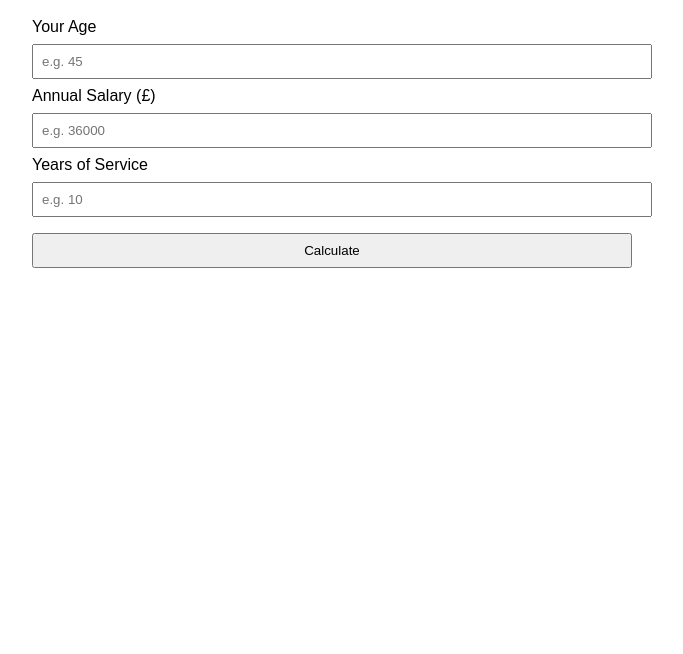
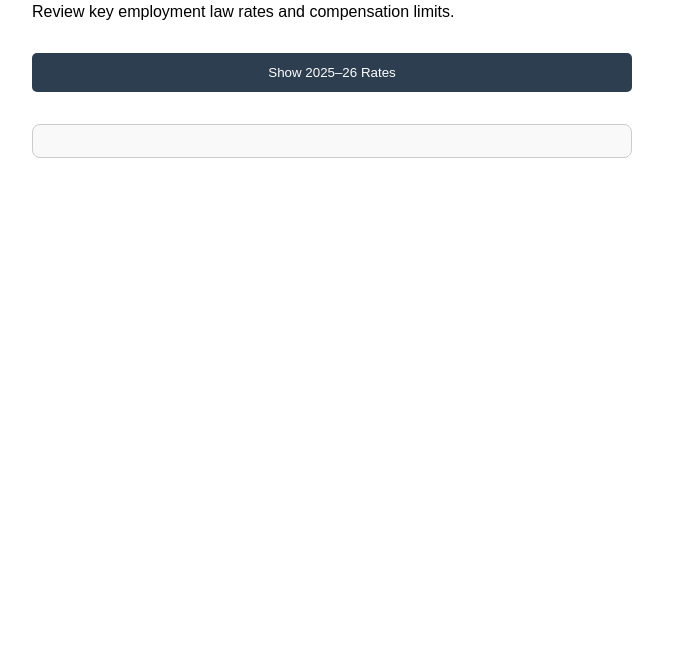
Before and after one commit to VWVConnect/Employment-Calculator, a plain HTML site: page index.html in a window 1280 px wide. Shown: the part 146-800 px from the top of the page, without its empty margins (308-991 px from the left). Drawn offline with Linux system fonts and the light colour scheme.

Commit message:
Update index.html

```diff
--- a/index.html
+++ b/index.html
@@ -3,25 +3,11 @@
 <head>
   <meta charset="UTF-8" />
   <meta name="viewport" content="width=device-width, initial-scale=1.0" />
-  <title>Employment Law Calculator 2025-26</title>
+  <title>Employment Law Statutory Payments Calculator 2025-26</title>
   <script defer>
-    function calculateCompensation() {
-      const salary = parseFloat(document.getElementById('salary').value);
-      const years = parseFloat(document.getElementById('years').value);
-      const age = parseInt(document.getElementById('age').value);
-      const weeklyPayCap = 700; // updated for 2025-26
-
-      let factor = 0;
-      if (age < 22) factor = 0.5;
-      else if (age < 41) factor = 1;
-      else factor = 1.5;
-
-      let weeksEntitlement = years * factor;
-      let cappedWeeklyPay = Math.min(salary / 52, weeklyPayCap);
-      let redundancyPay = cappedWeeklyPay * weeksEntitlement;
-
-      const smpRate = 184.03; // 2025-26 Statutory Maternity/Paternity/Adoption Pay (weekly)
-      const sspRate = 116.75; // Statutory Sick Pay
+    function showStatutoryInfo() {
+      const smpRate = 184.03; // weekly
+      const sspRate = 116.75; // weekly
 
       const nmwRates = {
         '21+': 11.44,
@@ -36,19 +22,19 @@
         unfairDismissalTotalCap: 135615
       };
 
-      let results = `Estimated Statutory Redundancy Pay: £${redundancyPay.toFixed(2)}\n\n`;
-      results += `Statutory Sick Pay (weekly): £${sspRate}\n`;
-      results += `Statutory Maternity/Paternity Pay (weekly after 6 weeks): £${smpRate}\n\n`;
+      let results = `📌 Statutory Payments (2025–26):\n\n`;
+      results += `• Statutory Sick Pay (weekly): £${sspRate}\n`;
+      results += `• Statutory Maternity/Paternity/Adoption Pay (weekly after 6 weeks): £${smpRate}\n\n`;
 
-      results += `National Minimum Wage (2025-26):\n`;
+      results += `📌 National Minimum & Living Wage (Hourly):\n`;
       for (const group in nmwRates) {
-        results += ` - Age ${group}: £${nmwRates[group]} per hour\n`;
+        results += `• Age ${group}: £${nmwRates[group]}\n`;
       }
 
-      results += `\nEmployment Tribunal Compensation Limits:\n`;
-      results += ` - Basic award cap: £${compLimits.maxBasicAward}\n`;
-      results += ` - Compensatory award cap: £${compLimits.maxCompensatoryAward}\n`;
-      results += ` - Unfair dismissal total cap: £${compLimits.unfairDismissalTotalCap}`;
+      results += `\n📌 Employment Tribunal Compensation Limits:\n`;
+      results += `• Basic award cap: £${compLimits.maxBasicAward}\n`;
+      results += `• Compensatory award cap: £${compLimits.maxCompensatoryAward}\n`;
+      results += `• Total cap for unfair dismissal: £${compLimits.unfairDismissalTotalCap}`;
 
       document.getElementById('result').textContent = results;
     }
@@ -60,32 +46,32 @@
       max-width: 600px;
       margin: auto;
     }
-    input, button {
-      padding: 0.5rem;
-      margin: 0.5rem 0;
+    button {
+      padding: 0.75rem;
+      margin: 1rem 0;
       width: 100%;
+      background: #2c3e50;
+      color: white;
+      border: none;
+      border-radius: 5px;
+      cursor: pointer;
     }
     #result {
       margin-top: 1rem;
       font-weight: bold;
       white-space: pre-wrap;
+      background: #f9f9f9;
+      padding: 1rem;
+      border: 1px solid #ccc;
+      border-radius: 8px;
     }
   </style>
 </head>
 <body>
-  <h1>Employment Law Calculator 2025-26</h1>
-  <p>Estimate your statutory redundancy pay and view other employment limits for 2025-26.</p>
+  <h1>Employment Law Statutory Rates 2025–26</h1>
+  <p>Review key employment law rates and compensation limits.</p>
 
-  <label for="age">Your Age</label>
-  <input type="number" id="age" placeholder="e.g. 45" />
-
-  <label for="salary">Annual Salary (£)</label>
-  <input type="number" id="salary" placeholder="e.g. 36000" />
-
-  <label for="years">Years of Service</label>
-  <input type="number" id="years" placeholder="e.g. 10" />
-
-  <button onclick="calculateCompensation()">Calculate</button>
+  <button onclick="showStatutoryInfo()">Show 2025–26 Rates</button>
   <div id="result"></div>
 </body>
 </html>
```
